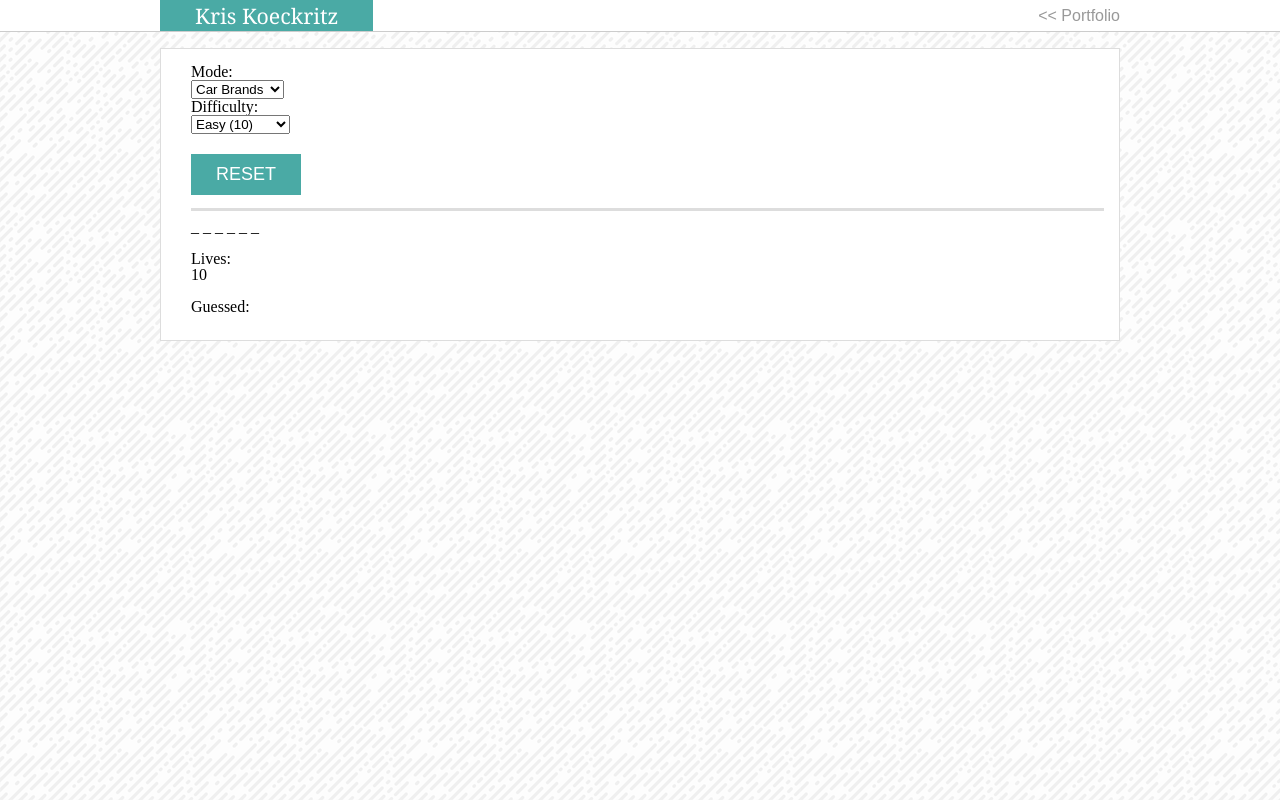
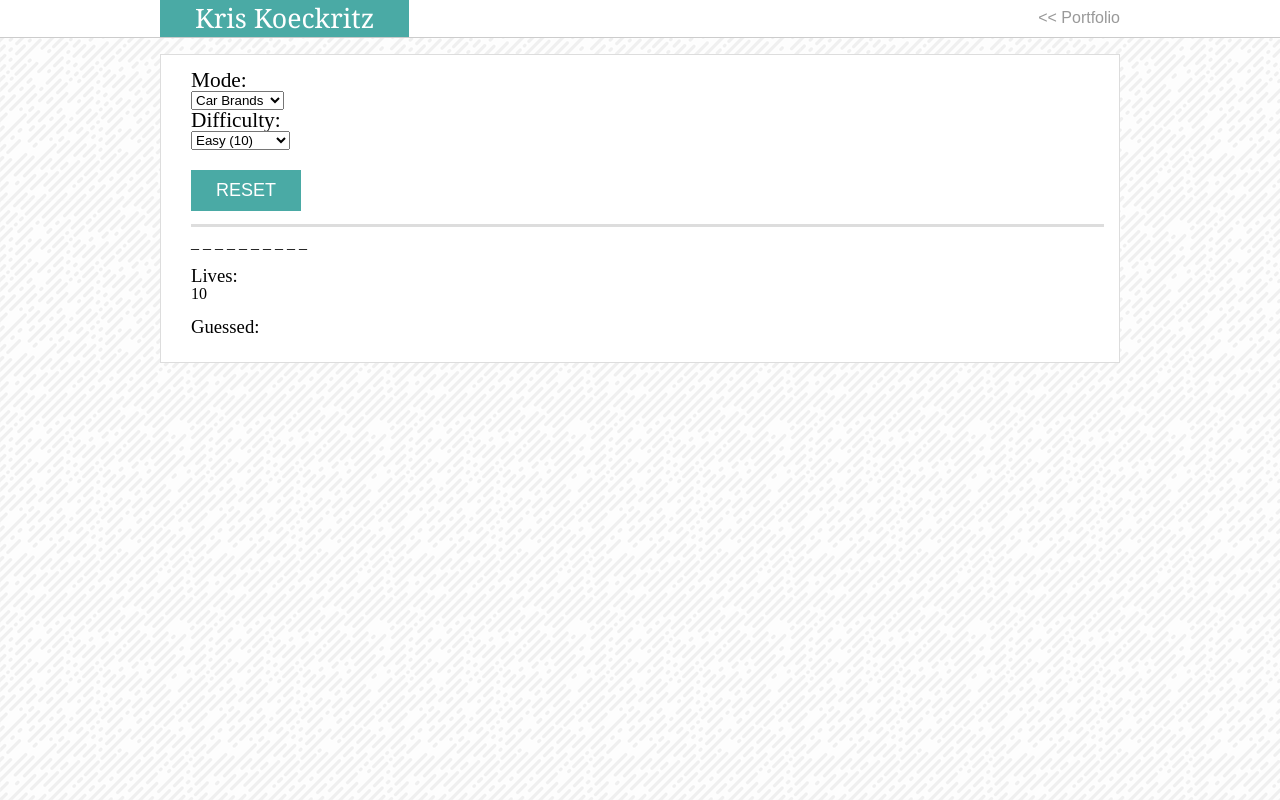
Before and after one commit to kkoeckritz/Word-Guess-Game, a plain HTML site: page index.html in a window 1280 px wide. Drawn offline with nearby package versions, Linux system fonts and the light colour scheme.

Commit message:
minor tweaks, css

```diff
--- a/assets/css/style.css
+++ b/assets/css/style.css
@@ -3,6 +3,18 @@ body {
     background-color: white;
     background-image: url("../images/funky-lines.png");
     background-repeat: repeat;
+}
+
+h1 {
+    font-size: 20pt;
+}
+
+h2 {
+    font-size: 16pt;
+}
+
+h3 {
+    font-size: 14pt;
 }
 
 a:link,
@@ -52,7 +64,6 @@ button {
 }
 
 .brand>h1 {
-    font-size: 16pt;
     font-family: 'Georgia', Times, serif;
     color: white;
 }
--- a/assets/javascript/game.js
+++ b/assets/javascript/game.js
@@ -4,6 +4,8 @@
 
     Kris Koeckritz
     mod: 06/22/18
+    notes:
+        - q key does not fire keyup
 */
 
 $(document).ready(function() {
@@ -12,9 +14,15 @@ $(document).ready(function() {
     var lists = {
         food: [
             "burrito",
+            "Caesar salad",
+            "chicken parmesan",
+            "dumpling",
+            "garlic bread",
             "lasagna",
             "pasta",
             "pizza",
+            "quesadilla",
+            "ramen",
             "sandwich",
             "soup"
         ],
@@ -43,10 +51,12 @@ $(document).ready(function() {
             "Jeep",
             "Kia",
             "Koenigsegg",
+            "Lamborghini",
             "Land Rover",
             "Lexus",
             "Lincoln",
             "Lotus",
+            "Maserati",
             "Mazda",
             "McLaren",
             "Mercedes",
@@ -64,6 +74,38 @@ $(document).ready(function() {
             "Vauxhall",
             "Volkswagen",
             "Volvo"
+        ],
+        cities: [
+            "Albany",
+            "Berlin",
+            "Brooklyn",
+            "Cairo",
+            "Charlotte",
+            "Chicago",
+            "Delhi",
+            "Denver",
+            "Edinburgh",
+            "Frankfurt",
+            "Geneva",
+            "Gothenburg",
+            "Glasgow",
+            "Hamburg",
+            "Las Vegas",
+            "Liverpool",
+            "London",
+            "Los Angeles",
+            "Lucerne",
+            "Manchester",
+            "Moscow",
+            "Munich",
+            "Mumbai",
+            "New York City",
+            "Paris",
+            "Saint Petersburg",
+            "Stockholm",
+            "Venice",
+            "Yorkshire",
+            "Zurich"
         ]
     };
 
--- a/index.html
+++ b/index.html
@@ -1,4 +1,4 @@
-<!DOCTYPE html>
+<!doctype html>
 <html>
 <head>
     <meta charset="utf-8" />
@@ -6,8 +6,8 @@
     <title>Page Title</title>
     <meta name="viewport" content="width=device-width, initial-scale=1">
 
+    <link rel="stylesheet" type="text/css" media="screen" href="./assets/css/reset.css">
     <link rel="stylesheet" type="text/css" media="screen" href="./assets/css/style.css" />
-    <link rel="stylesheet" type="text/css" media="screen" href="./assets/css/reset.css">
 
     <script src="https://cdnjs.cloudflare.com/ajax/libs/jquery/3.2.1/jquery.min.js"></script>
     <script src="./assets/javascript/game.js"></script>
@@ -37,13 +37,14 @@
                     <option value="cities">Major Cities</option>
                     <option value="food">Food</option>
                 </select>
+                <br>
                 <h2>Difficulty: </h2>
                 <select name="game_diff" id="game_diff">
                     <option value="10" selected>Easy (10)</option>
                     <option value="7">Moderate (7)</option>
                     <option value="4">Hard (4)</option>
                     <option value="3">Harder (3)</option>
-                    <option value="2">Brutal (2)</option>
+                    <option value="2">Insane (2)</option>
                 </select>
                 <br>
                 <button type="reset" id="reset">RESET</button>
```
